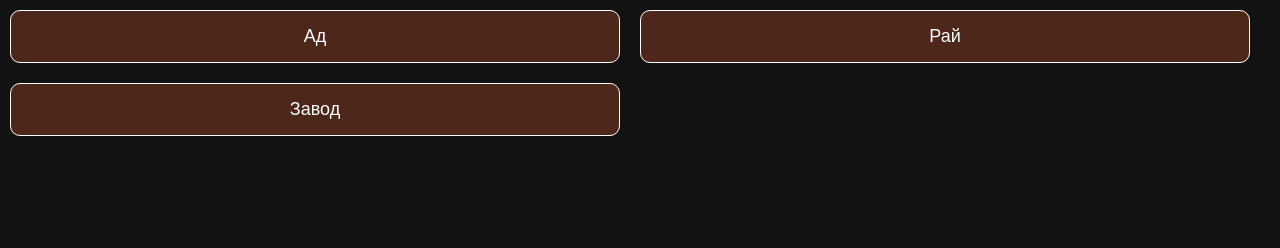
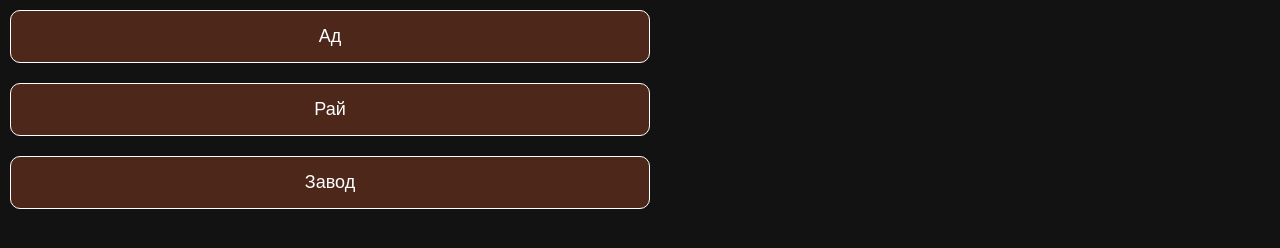
Before and after one commit to PhilProFun/PhilProFun.github.io, a plain HTML site: page dnd_roguelike_randomer/index.html in a window 1280 px wide. Drawn offline with Linux system fonts and the light colour scheme.

Commit message:
Update biomes.css

```diff
--- a/dnd_roguelike_randomer/styles/biomes.css
+++ b/dnd_roguelike_randomer/styles/biomes.css
@@ -64,8 +64,7 @@ body {
     padding: 15px 20px;
     margin: 10px;
     font-size: 18px;
-    width: calc(50% - 30px);
-    /* Subtracting margin */
+    width: calc(50% - 0px);
     text-align: center;
     cursor: pointer;
     transition: background-color 0.3s, transform 0.3s;
@@ -73,7 +72,7 @@ body {
 
 .biome-button:hover {
     background-color: #71392565;
-    transform: scale(1.05);
+    transform: scale(1.02);
 }
 
 .biome-button:active {
```
